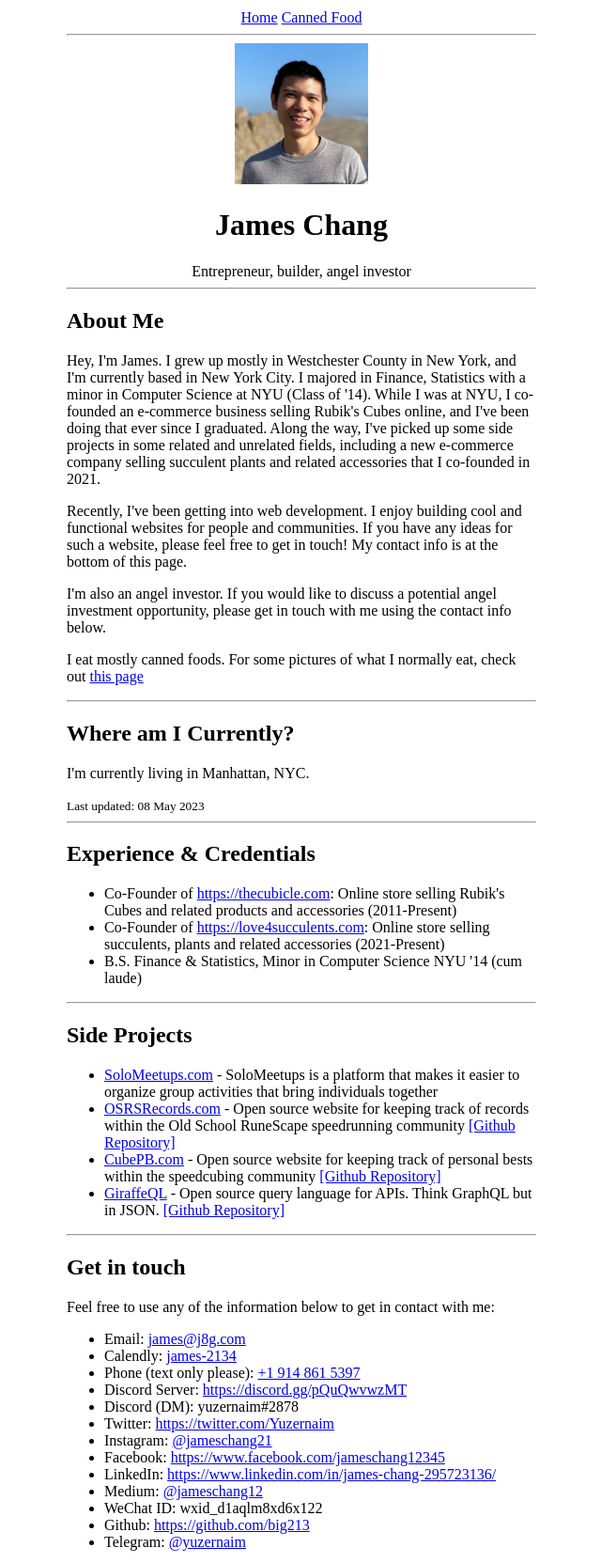
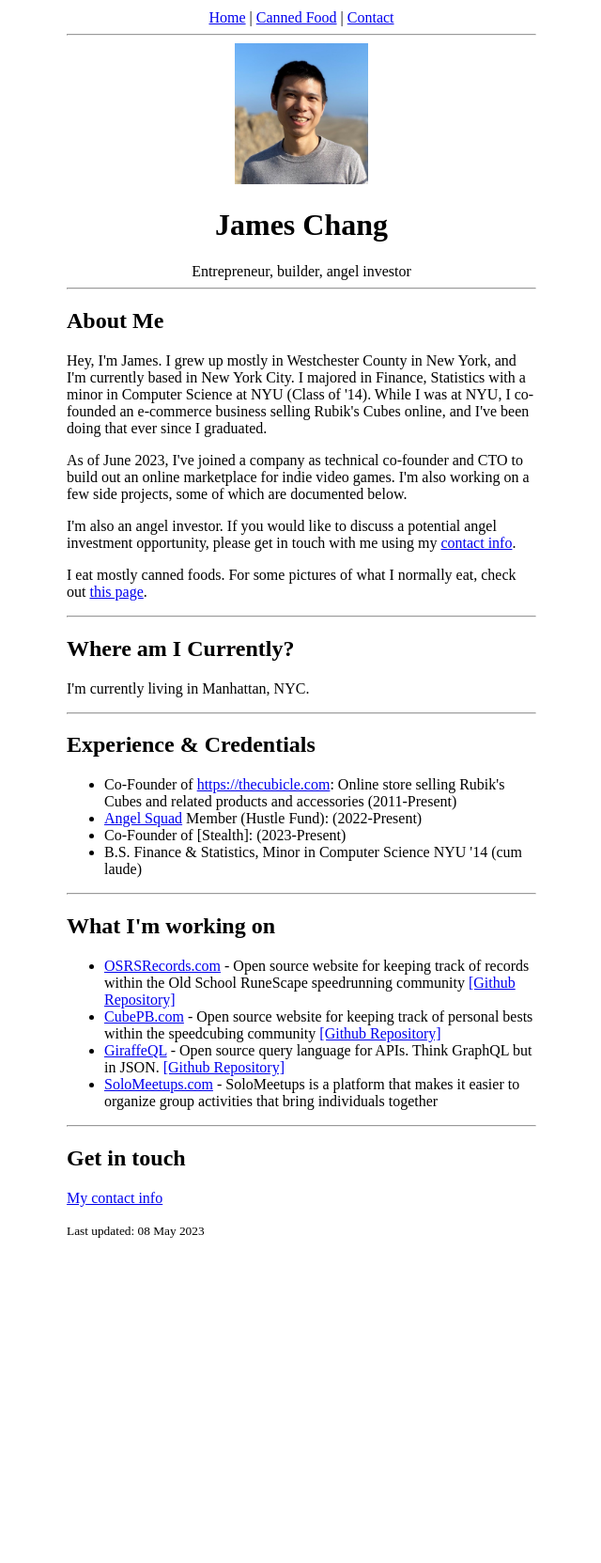
Before and after one commit to big213/jameschangcompany.com, a website: page src/index.html in a window 1280 px wide. Shown: the whole page at 94% size, without its empty margins (319-959 px from the left). After the commit the page ends 1618 px from the top, so only its background shows below. Drawn offline with Linux system fonts and the light colour scheme.

Commit message:
Various updates

```diff
--- /dev/null
+++ b/src/assets/styles.css
@@ -0,0 +1,7 @@
+nav {
+  text-align: center;
+  position: sticky;
+  top: 0;
+  padding-top: 10px;
+  background: white;
+}
--- a/src/index.html
+++ b/src/index.html
@@ -2,14 +2,16 @@
 <html>
   <head>
     <meta name="viewport" content="width=device-width, initial-scale=1" />
+    <link rel="stylesheet" href="assets/styles.css" />
     <title>James Chang - Entrepreneur, builder, angel investor</title>
   </head>
   <body style="max-width: 500px; margin: 0 auto">
     <div>
-      <div style="text-align: center; margin-top: 10px">
-        <a href="index.html">Home</a> <a href="canned.html">Canned Food</a>
-      </div>
-      <hr />
+      <nav>
+        <a href="index.html">Home</a> | <a href="canned.html">Canned Food</a> |
+        <a href="contact.html">Contact</a>
+        <hr />
+      </nav>
       <div style="text-align: center">
         <img src="assets/smiling-at-lands-end3.jpeg" style="height: 150px" />
         <h1>James Chang</h1>
@@ -22,30 +24,25 @@
         I'm currently based in New York City. I majored in Finance, Statistics
         with a minor in Computer Science at NYU (Class of '14). While I was at
         NYU, I co-founded an e-commerce business selling Rubik's Cubes online,
-        and I've been doing that ever since I graduated. Along the way, I've
-        picked up some side projects in some related and unrelated fields,
-        including a new e-commerce company selling succulent plants and related
-        accessories that I co-founded in 2021.
+        and I've been doing that ever since I graduated.
       </p>
       <p>
-        Recently, I've been getting into web development. I enjoy building cool
-        and functional websites for people and communities. If you have any
-        ideas for such a website, please feel free to get in touch! My contact
-        info is at the bottom of this page.
+        As of June 2023, I've joined a company as technical co-founder and CTO
+        to build out an online marketplace for indie video games. I'm also
+        working on a few side projects, some of which are documented below.
       </p>
       <p>
         I'm also an angel investor. If you would like to discuss a potential
-        angel investment opportunity, please get in touch with me using the
-        contact info below.
+        angel investment opportunity, please get in touch with me using my
+        <a href="contact.html">contact info</a>.
       </p>
       <p>
         I eat mostly canned foods. For some pictures of what I normally eat,
-        check out <a href="canned.html">this page</a>
+        check out <a href="canned.html">this page</a>.
       </p>
       <hr />
       <h2>Where am I Currently?</h2>
       <p>I'm currently living in Manhattan, NYC.</p>
-      <small>Last updated: 08 May 2023</small>
       <hr />
       <h2>Experience & Credentials</h2>
       <ul>
@@ -56,24 +53,18 @@
           (2011-Present)
         </li>
         <li>
-          Co-Founder of
-          <a href="https://love4succulents.com">https://love4succulents.com</a>:
-          Online store selling succulents, plants and related accessories
-          (2021-Present)
+          <a href="https://www.hustlefund.vc/squad">Angel Squad</a> Member
+          (Hustle Fund): (2022-Present)
         </li>
+        <li>Co-Founder of [Stealth]: (2023-Present)</li>
         <li>
           B.S. Finance & Statistics, Minor in Computer Science NYU '14 (cum
           laude)
         </li>
       </ul>
       <hr />
-      <h2>Side Projects</h2>
+      <h2>What I'm working on</h2>
       <ul>
-        <li>
-          <a href="https://solomeetups.com">SoloMeetups.com</a> - SoloMeetups is
-          a platform that makes it easier to organize group activities that
-          bring individuals together
-        </li>
         <li>
           <a href="https://osrsrecords.com">OSRSRecords.com</a> - Open source
           website for keeping track of records within the Old School RuneScape
@@ -92,68 +83,18 @@
           source query language for APIs. Think GraphQL but in JSON.
           <a href="https://github.com/big213/giraffeql">[Github Repository]</a>
         </li>
+        <li>
+          <a href="https://solomeetups.com">SoloMeetups.com</a> - SoloMeetups is
+          a platform that makes it easier to organize group activities that
+          bring individuals together
+        </li>
       </ul>
       <hr />
       <h2>Get in touch</h2>
       <p>
-        Feel free to use any of the information below to get in contact with me:
+        <a href="contact.html">My contact info</a>
       </p>
-      <ul>
-        <li>
-          Email:
-          <a href="mailto:james@j8g.com">james@j8g.com</a>
-        </li>
-        <li>
-          Calendly:
-          <a href="https://calendly.com/james-2134">james-2134</a>
-        </li>
-        <li>
-          Phone (text only please):
-          <a href="tel:19148615397">+1 914 861 5397</a>
-        </li>
-        <li>
-          Discord Server:
-          <a href="https://discord.gg/pQuQwvwzMT"
-            >https://discord.gg/pQuQwvwzMT</a
-          >
-        </li>
-        <li>Discord (DM): yuzernaim#2878</li>
-        <li>
-          Twitter:
-          <a href="https://twitter.com/Yuzernaim"
-            >https://twitter.com/Yuzernaim</a
-          >
-        </li>
-        <li>
-          Instagram:
-          <a href="https://instagram.com/jameschang21">@jameschang21</a>
-        </li>
-        <li>
-          Facebook:
-          <a href="https://www.facebook.com/jameschang12345"
-            >https://www.facebook.com/jameschang12345</a
-          >
-        </li>
-        <li>
-          LinkedIn:
-          <a href="https://www.linkedin.com/in/james-chang-295723136/"
-            >https://www.linkedin.com/in/james-chang-295723136/</a
-          >
-        </li>
-        <li>
-          Medium:
-          <a href="https://medium.com/@jameschang12">@jameschang12</a>
-        </li>
-        <li>WeChat ID: wxid_d1aqlm8xd6x122</li>
-        <li>
-          Github:
-          <a href="https://github.com/big213">https://github.com/big213</a>
-        </li>
-        <li>
-          Telegram:
-          <a href="https://t.me/yuzernaim">@yuzernaim</a>
-        </li>
-      </ul>
+      <small>Last updated: 08 May 2023</small>
       <div style="height: 300px">&nbsp;</div>
     </div>
   </body>
```
Also changed, not shown: src/canned.html (+6 -4 lines), src/contact.html (added, +81 -0 lines).
